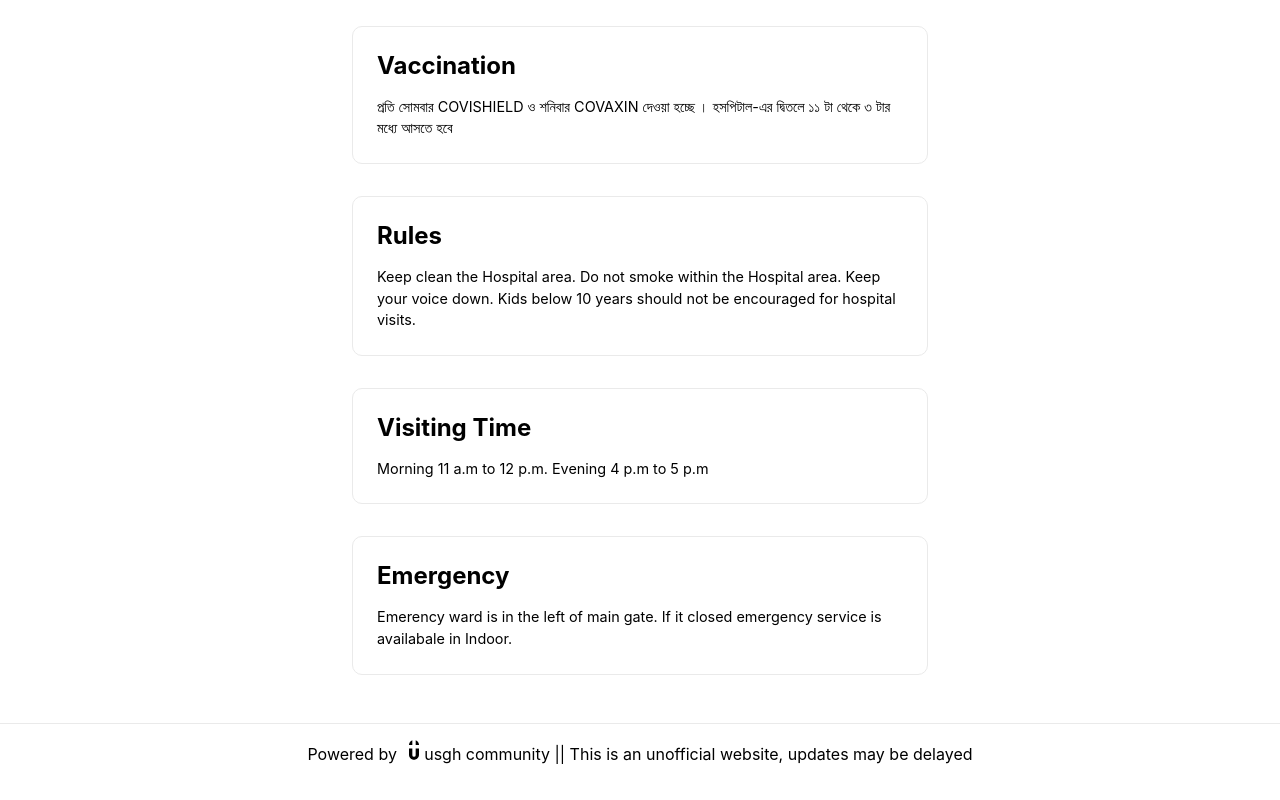
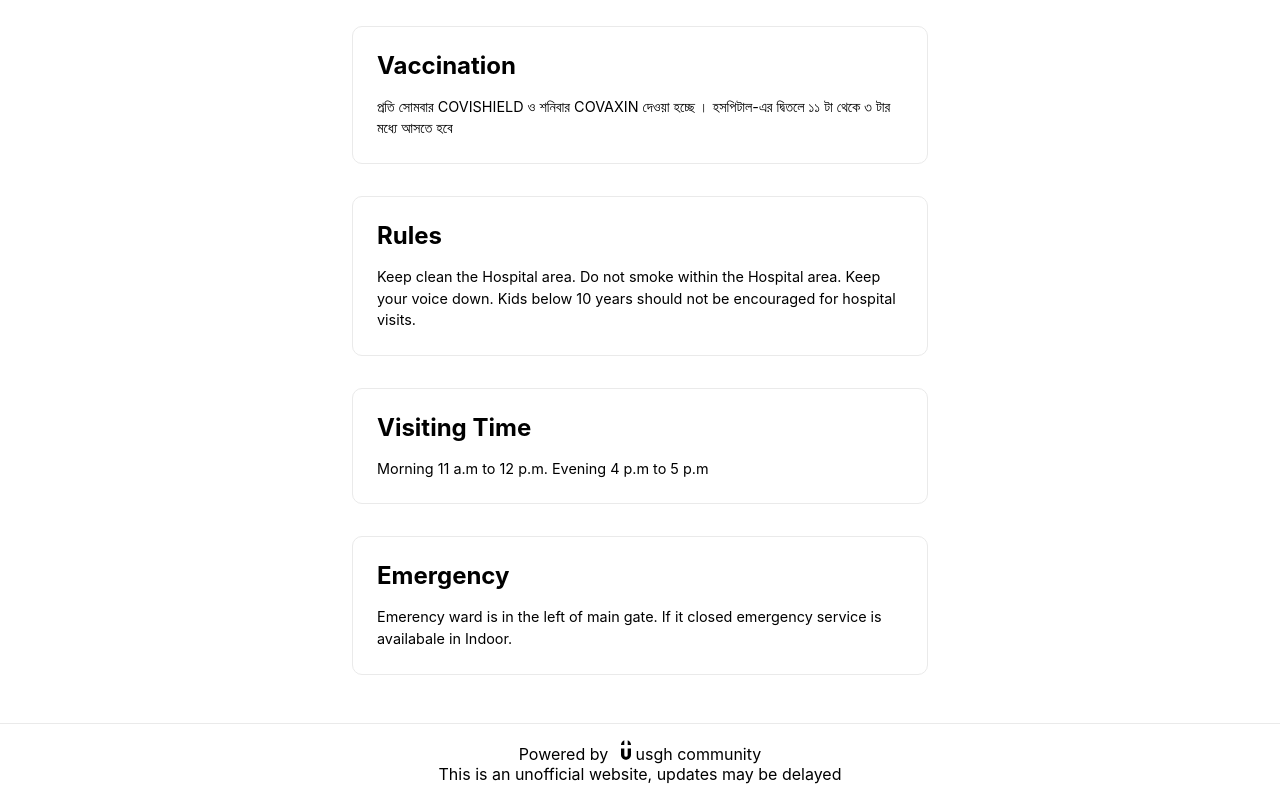
Before and after one commit to sayanadhikary/usgh, a Next.js app: page / in a window 1280 px wide. Shown: the part 307-1107 px from the top of the page. Built offline with nearby package versions, Linux system fonts and the light colour scheme.

Commit message:
footer changet to 2 line

```diff
--- a/components/Footer.js
+++ b/components/Footer.js
@@ -11,7 +11,8 @@ const Footer = () => {
           <span className={styles.logo}>
             <Image src='/usghLogo.svg' alt="usgh Logo" width={10} height={20} />
           </span>
-        usgh community || This is an unofficial website, updates may be delayed
+        usgh community <br />
+        This is an unofficial website, updates may be delayed
         </div>
       </footer>
   )
--- a/styles/Home.module.css
+++ b/styles/Home.module.css
@@ -19,6 +19,7 @@
   border-top: 1px solid #eaeaea;
   justify-content: center;
   align-items: center;
+  text-align: center;
 }
 
 .footer a {
@@ -174,8 +175,7 @@ padding: .5rem;
     line-height: 1.5;
     font-size: 1rem;
   }
-  .footer {
+  .footer{
     font-size: .7rem;
-    max-width: 90vw;
   }
 }
```
